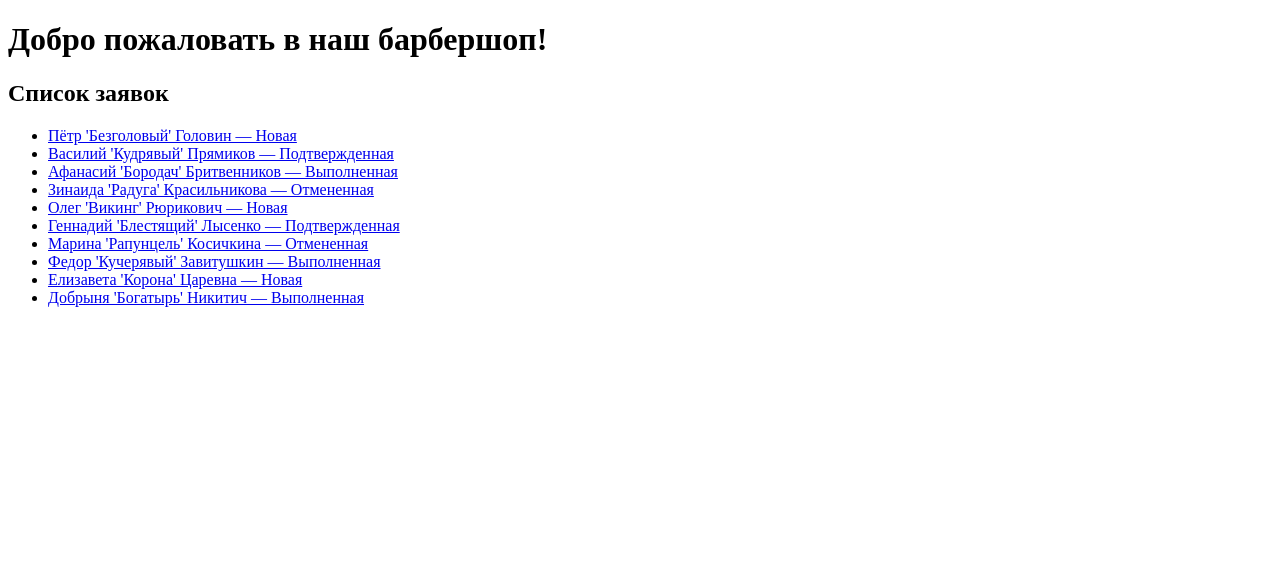
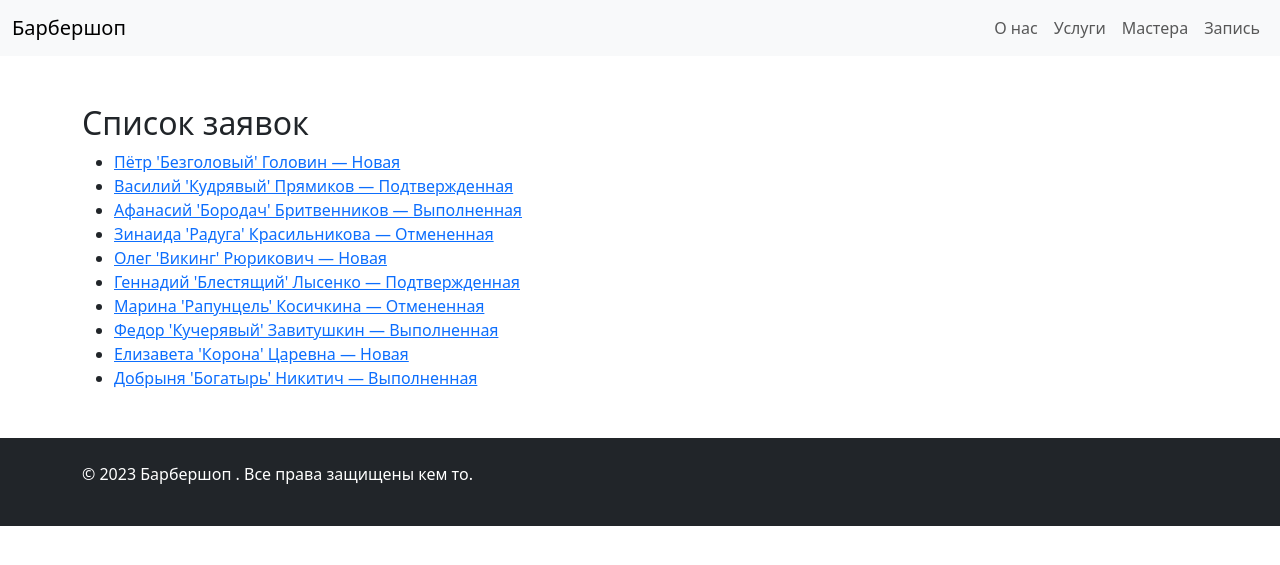
Before and after one commit to Kirill863/hw36, a Django app: page /orders/ in a window 1280 px wide. Shown: the top 565 px of the page. Run offline with Django 5.2, Linux system fonts and the light colour scheme.

Commit message:
hw22_добавил базовый шаблон и шаблон меню навигации

```diff
--- a/templates/base.html
+++ b/templates/base.html
@@ -1,20 +1,36 @@
 {% load static %}
 <!DOCTYPE html>
-<html lang="en">
+<html lang="ru">
 <head>
     <meta charset="UTF-8">
-    <title>{% block title %}Barbershop{% endblock %}</title>
+    <meta name="viewport" content="width=device-width, initial-scale=1.0">
+    <title>{% block title %}Барбершоп {% endblock %}</title>
+
+    <!-- Bootstrap CSS -->
+    <link href="https://cdn.jsdelivr.net/npm/bootstrap@5.3.0/dist/css/bootstrap.min.css"  rel="stylesheet">
     <link rel="stylesheet" href="{% static 'main.css' %}">
+    {% block extra_head %}{% endblock %}
 </head>
 <body>
     <header>
-        <h1>Добро пожаловать в наш барбершоп!</h1>
+        {% include 'includes/menu.html' %}
     </header>
 
-    <main>
-        {% block content %}{% endblock %}
+    <main class="container mt-5">
+        {% block content %}
+            <p>Это основное содержимое страницы.</p>
+        {% endblock %}
     </main>
 
+    <footer class="bg-dark text-white p-4 mt-5">
+        <div class="container">
+            <p>© 2023 Барбершоп . Все права защищены кем то.</p>
+        </div>
+    </footer>
+
+    <!-- Bootstrap JS -->
+    <script src="https://cdn.jsdelivr.net/npm/bootstrap@5.3.0/dist/js/bootstrap.bundle.min.js"></script>
     <script src="{% static 'main.js' %}"></script>
+    {% block scripts %}{% endblock %}
 </body>
 </html>
--- /dev/null
+++ b/templates/includes/menu.html
@@ -0,0 +1,30 @@
+<nav class="navbar navbar-expand-lg navbar-light bg-light">
+    <div class="container-fluid">
+        <a class="navbar-brand" href="{% url 'landing' %}">Барбершоп</a>
+        <button class="navbar-toggler" type="button" data-bs-toggle="collapse" data-bs-target="#navbarNav"
+                aria-controls="navbarNav" aria-expanded="false" aria-label="Toggle navigation">
+            <span class="navbar-toggler-icon"></span>
+        </button>
+        <div class="collapse navbar-collapse" id="navbarNav">
+            <ul class="navbar-nav ms-auto">
+                <li class="nav-item">
+                    <a class="nav-link" href="#about">О нас</a>
+                </li>
+                <li class="nav-item">
+                    <a class="nav-link" href="#services">Услуги</a>
+                </li>
+                <li class="nav-item">
+                    <a class="nav-link" href="#masters">Мастера</a>
+                </li>
+                <li class="nav-item">
+                    <a class="nav-link" href="#booking">Запись</a>
+                </li>
+                {% if request.user.is_staff %}
+                    <li class="nav-item">
+                        <a class="nav-link" href="{% url 'orders_list' %}">Список заявок</a>
+                    </li>
+                {% endif %}
+            </ul>
+        </div>
+    </div>
+</nav>
```
